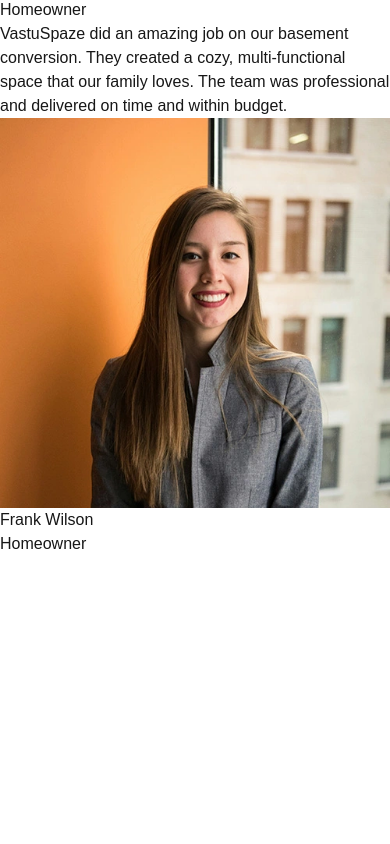
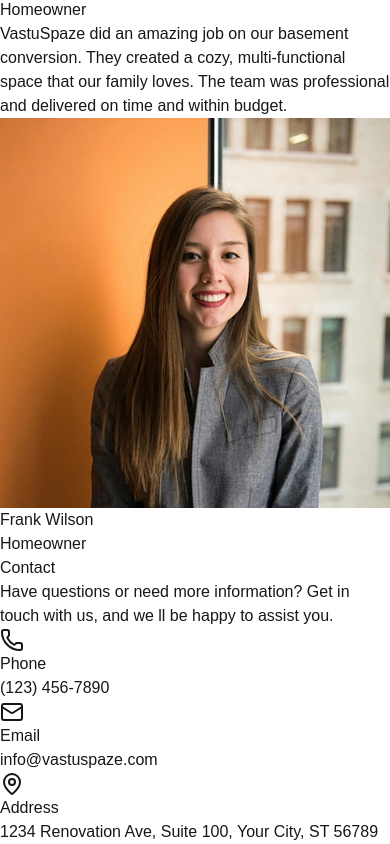
Before and after one commit to hanuniye/vastuspaze, a Next.js app: page / in a window 390 px wide. Shown: the part 8744-9588 px from the top of the page. Before the commit the page ends 9300 px from the top, so only its background shows below. Built offline with nearby package versions, Linux system fonts and the light colour scheme.

Commit message:
added contact section

```diff
--- a/src/app/page.tsx
+++ b/src/app/page.tsx
@@ -1,3 +1,4 @@
+import Contact from "@/components/Contact";
 import Hero from "@/components/Hero";
 import Portfolio from "@/components/Portfolio";
 import Reviews from "@/components/Reviews";
@@ -10,6 +11,7 @@ export default function Home() {
       <Services />
       <Portfolio />
       <Reviews />
+      <Contact />
     </>
   );
 }
--- /dev/null
+++ b/src/components/Contact.tsx
@@ -0,0 +1,34 @@
+import { CONTACT_INFO } from "@/constants";
+import { Mail, MapPin, Phone } from "lucide-react";
+
+const Contact = () => {
+  return (
+    <div className="max-w-7xl mx-auto py-12 lg:py-20 border-b-2">
+      <h6 className="font-medium uppercase text-lg mb-10 text-center md:text-3xl md:mb-20">
+        Contact
+      </h6>
+      <p className="text-center text-lg mx-2 mb-10">{CONTACT_INFO.text}</p>
+      <div className="flex flex-col space-y-4 mx-10 md:mx-4 md:flex-row md:justify-between md:items-start md:space-y-0">
+        {CONTACT_INFO.contact.map((contact, index) => {
+          return (
+            <div className="flex items-start">
+              {contact.label === "Email" ? (
+                <Mail className="text-sm" />
+              ) : contact.label === "Phone" ? (
+                <Phone className="text-sm" />
+              ) : (
+                <MapPin className="text-sm" />
+              )}
+              <div className="flex flex-col ml-4 ">
+                <h6 className="text-sm font-bold">{contact.label}</h6>
+                <p className="text-sm text-neutral-500">{contact.value}</p>
+              </div>
+            </div>
+          );
+        })}
+      </div>
+    </div>
+  );
+};
+
+export default Contact;
--- a/src/constants/index.ts
+++ b/src/constants/index.ts
@@ -16,6 +16,7 @@ import user3 from "@/assets/user3.webp";
 import user4 from "@/assets/user4.webp";
 import user5 from "@/assets/user5.webp";
 import user6 from "@/assets/user6.webp";
+import { Mail, MapPin, Phone } from "lucide-react";
 
 export const LINKS: { name: string; link: string }[] = [
   {
@@ -171,16 +172,18 @@ export const REVIEWS = {
 
 export const CONTACT_INFO = {
   text: "Have questions or need more information? Get in touch with us, and we ll be happy to assist you.",
-  phone: {
+  contact: [
+    {
       label: "Phone",
       value: "(123) 456-7890",
     },
-  email: {
+    {
       label: "Email",
       value: "info@vastuspaze.com",
     },
-  address: {
+    {
       label: "Address",
       value: "1234 Renovation Ave, Suite 100, Your City, ST 56789",
     },
+  ],
 };
```
Lines whose indentation alone changed are shown as unchanged.
